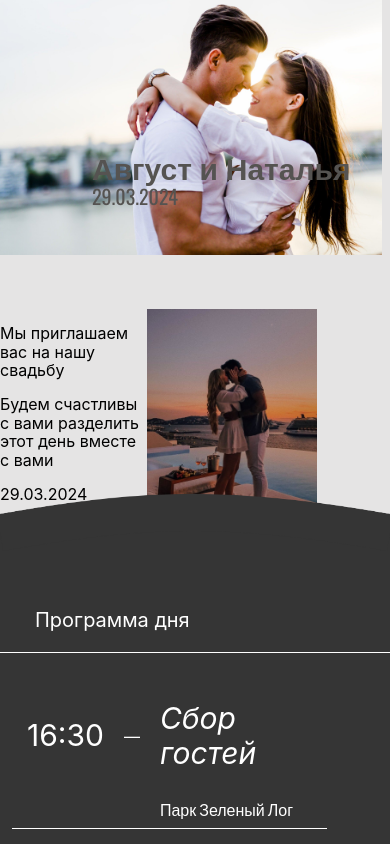
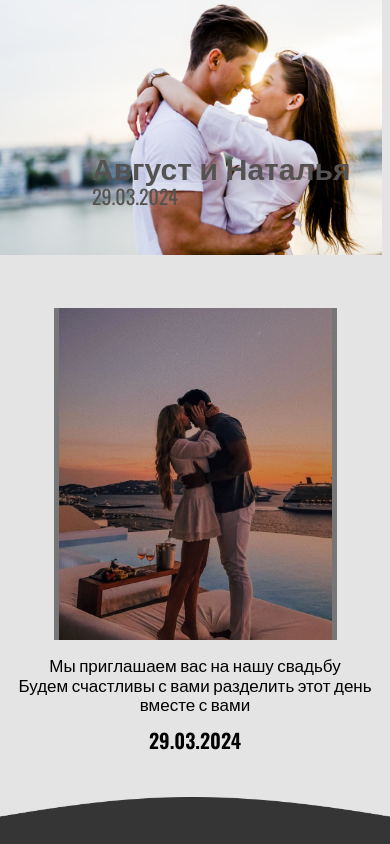
Before and after one commit to Beinyc/wedding-web-site_invite, a React (Create React App) app: page / in a window 390 px wide. Shown: the top 844 px of the page. Built offline with nearby package versions, Linux system fonts and the light colour scheme.

Commit message:
0.6.2.3
Готов адаптив для 2 блока

```diff
--- a/src/App.css
+++ b/src/App.css
@@ -1,3 +1,3 @@
 .App {
-  background-color: rgb(255, 0, 0);
+  background-color: rgb(145, 145, 145);
 }
--- a/src/components/main/main.css
+++ b/src/components/main/main.css
@@ -4,46 +4,65 @@
     max-width: 1280px;
     background-color: rgb(229, 228, 228);
     display: flex;
+    justify-content: space-between;
     align-items: center;
 }
 
 .main__image {
-    width: 70%;
+    max-width: 500px;
+    padding-right: 50px;
 }
 
-/* .main__image {
-    max-width: 250px;
-    border-left: 5px solid white;
-    border-right: 5px solid white;
+.main__flex-text {
+    padding-left: 50px;
+    text-align: center;
+    font-family: "Oswald", sans-serif;
+    font-weight: 300;
+    font-size: 25px;
 }
 
-.main__text {
+.main__margin-zero {
     margin: 0;
-    width: 320px;
-    text-align: center;
-    padding-bottom: 30px;
-    font-family: "Oswald", sans-serif;
-    font-size: 30px;
 }
 
-.main__paragraph {
-   margin: 0;
-   padding-top: 50px;
-   padding-bottom: 10px;
-   width: 420px;
-   font-family: "Oswald", sans-serif;
-   font-weight: 300;
+.main__date {
+    padding-top: 15px;
+    font-weight: 800;
+    font-size: 40px;
 }
 
-@media (max-width: 370px){
-    .main__paragraph {
-        width: 290px;
+@media (max-width: 990px){
+    .main__flex-text {
+        font-size: 17px;
+        padding-left: 30px;
+    }
+
+    .main__date {
+        font-weight: 600;
+        font-size: 20px;
+    }
+
+    .main__image {
+        max-width: 400px;
+        padding-right: 30px;
     }
 }
 
-.main__date {
-    margin: 0;
-    padding-bottom: 50px;
-    font-family: "Oswald", sans-serif;
-    font-weight: 700;
-} */
+@media (max-width: 700px) {
+    .main {
+        flex-direction: column-reverse;
+        padding-bottom: 70px;
+    }
+
+    .main__image {
+        padding: 0;
+        width: 70%;
+        border-left: 5px solid #767676;
+        border-right: 5px solid #767676;
+    }
+
+    .main__flex-text {
+        padding: 0;
+        padding-top: 15px;
+    }
+}
--- a/src/components/main/main.jsx
+++ b/src/components/main/main.jsx
@@ -6,13 +6,11 @@ export default function Main() {
     return (
         <div className='main'>
            <div className='main__flex-text'>
-                <p className='main__text'>Мы приглашаем вас на нашу свадьбу</p>
-                <p className='main__paragraph'>Будем счастливы с вами разделить этот день вместе с вами</p>
-                <p className='main__date'>29.03.2024</p>
+                <p className='main__text main__margin-zero'>Мы приглашаем вас на нашу свадьбу</p>
+                <p className='main__paragraph main__margin-zero'>Будем счастливы с вами разделить этот день вместе с вами</p>
+                <p className='main__date main__margin-zero'>29.03.2024</p>
            </div>
-           <div className='main__flex-image'>
                 <img src={mainImage} alt="фото пары"  className='main__image'/>
-           </div>
         </div>
     );
 };
```
